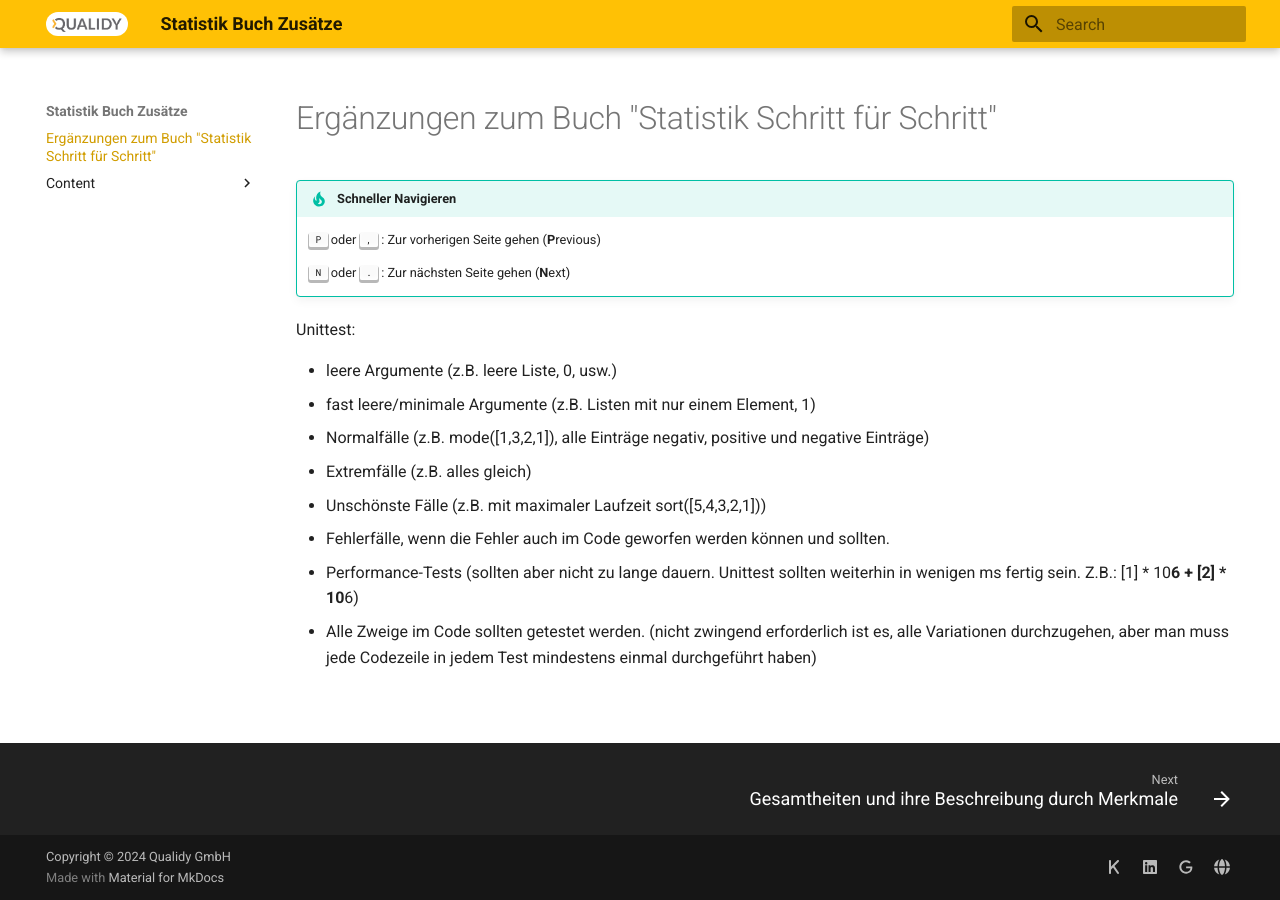
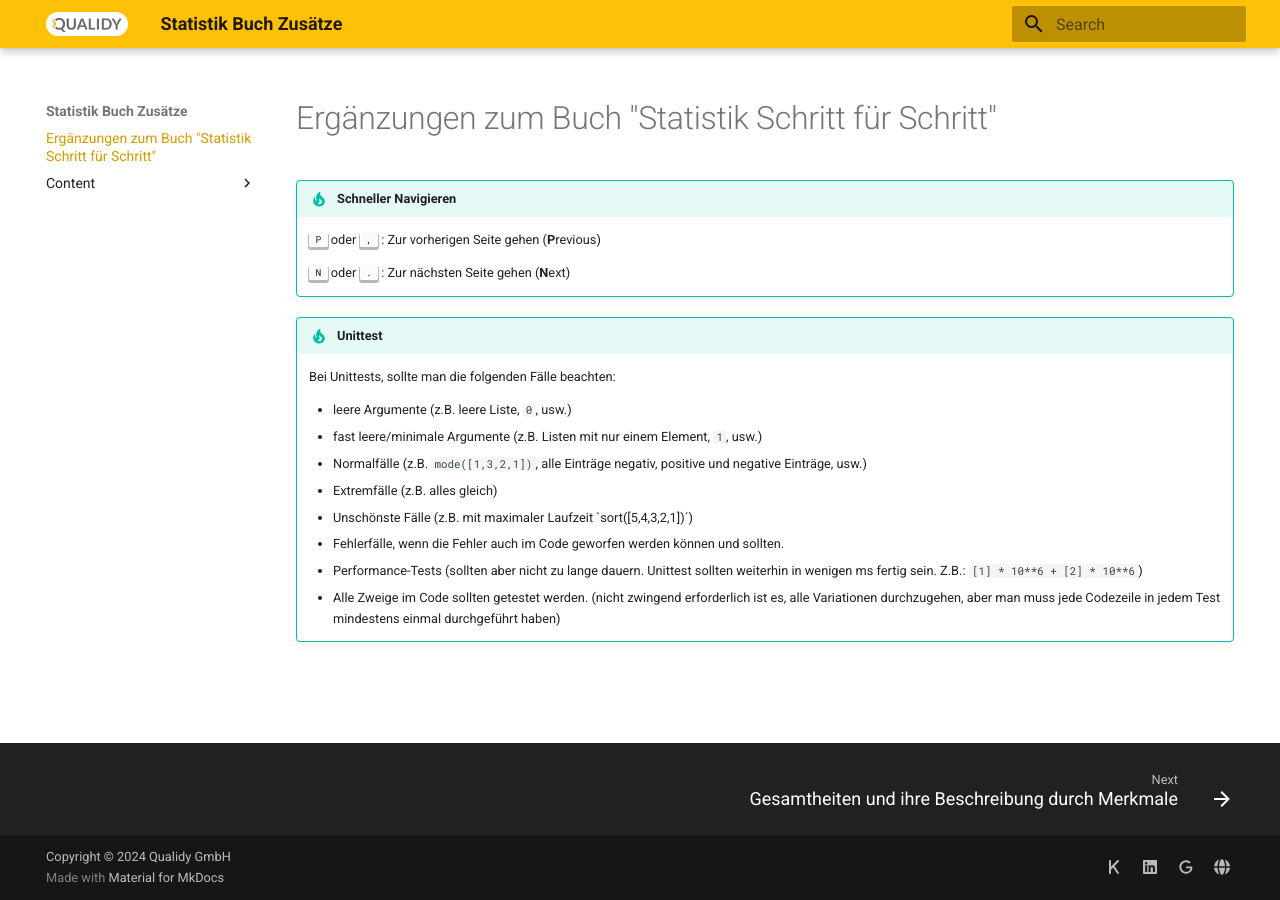
Before and after one commit to Qualidy/wiki-statistik-buch, an MkDocs documentation site: the page built from docs/index.md, in a window 1280 px wide. Built offline with MkDocs 1.6.1 and Material for MkDocs 9.7.7, drawn with Linux system fonts in a browser that asks for light colours.

```diff
--- a/docs/index.md
+++ b/docs/index.md
@@ -7,13 +7,15 @@
     ++n++ oder ++period++ : Zur nächsten Seite gehen (**N**ext)
 
 
-Unittest:
+!!! tip "Unittest"
 
-* leere Argumente (z.B. leere Liste, 0, usw.)
-* fast leere/minimale Argumente (z.B. Listen mit nur einem Element, 1)
-* Normalfälle (z.B. mode([1,3,2,1]), alle Einträge negativ, positive und negative Einträge)
-* Extremfälle (z.B. alles gleich)
-* Unschönste Fälle (z.B. mit maximaler Laufzeit sort([5,4,3,2,1]))
-* Fehlerfälle, wenn die Fehler auch im Code geworfen werden können und sollten.
-* Performance-Tests (sollten aber nicht zu lange dauern. Unittest sollten weiterhin in wenigen ms fertig sein. Z.B.: [1] * 10**6 + [2] * 10**6)
-* Alle Zweige im Code sollten getestet werden. (nicht zwingend erforderlich ist es, alle Variationen durchzugehen, aber man muss jede Codezeile in jedem Test mindestens einmal durchgeführt haben)
+    Bei Unittests, sollte man die folgenden Fälle beachten:
+
+    * leere Argumente (z.B. leere Liste, `0`, usw.)
+    * fast leere/minimale Argumente (z.B. Listen mit nur einem Element, `1`, usw.)
+    * Normalfälle (z.B. `mode([1,3,2,1])`, alle Einträge negativ, positive und negative Einträge, usw.)
+    * Extremfälle (z.B. alles gleich)
+    * Unschönste Fälle (z.B. mit maximaler Laufzeit `sort([5,4,3,2,1])´)
+    * Fehlerfälle, wenn die Fehler auch im Code geworfen werden können und sollten.
+    * Performance-Tests (sollten aber nicht zu lange dauern. Unittest sollten weiterhin in wenigen ms fertig sein. Z.B.: `[1] * 10**6 + [2] * 10**6`)
+    * Alle Zweige im Code sollten getestet werden. (nicht zwingend erforderlich ist es, alle Variationen durchzugehen, aber man muss jede Codezeile in jedem Test mindestens einmal durchgeführt haben)
```
Also changed, not shown: docs/content/C_Univariate_Analyse/C_3_Maßzahlen.md (+2 -0 lines), 2 other files.
